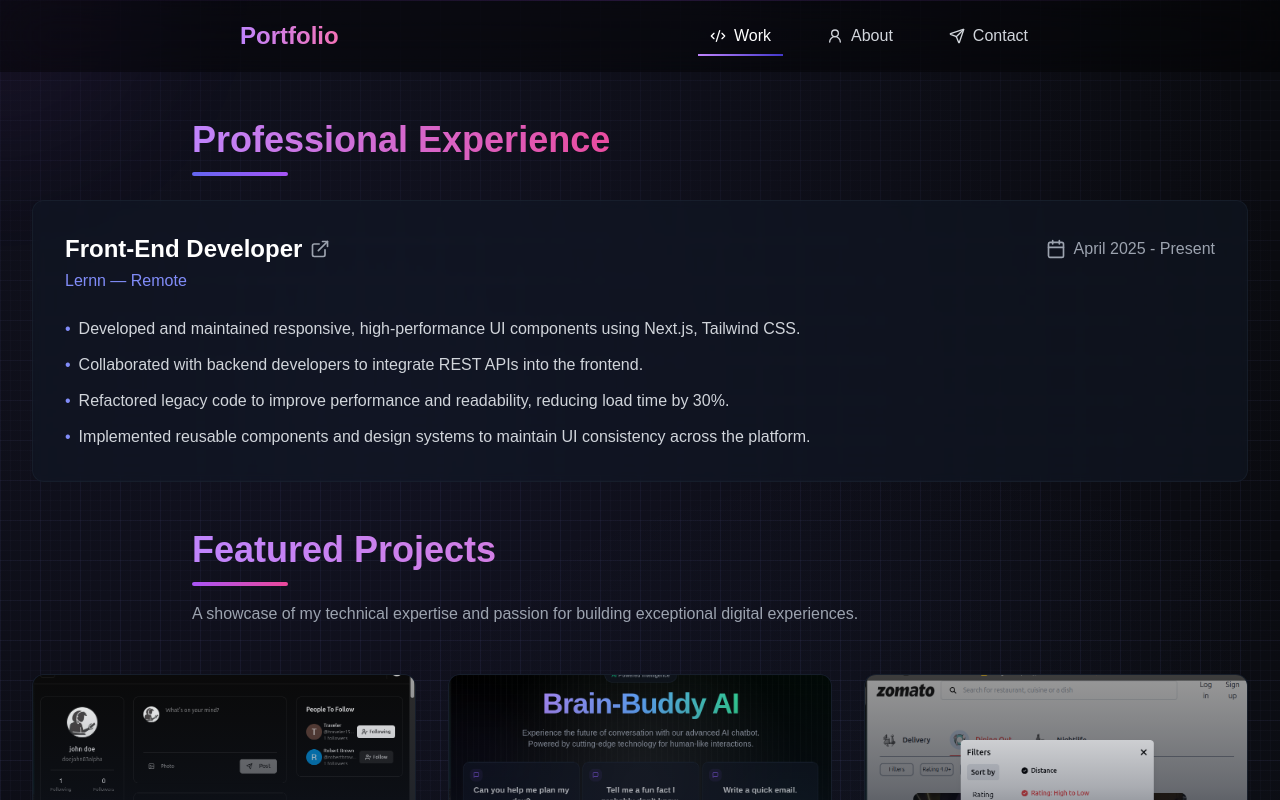
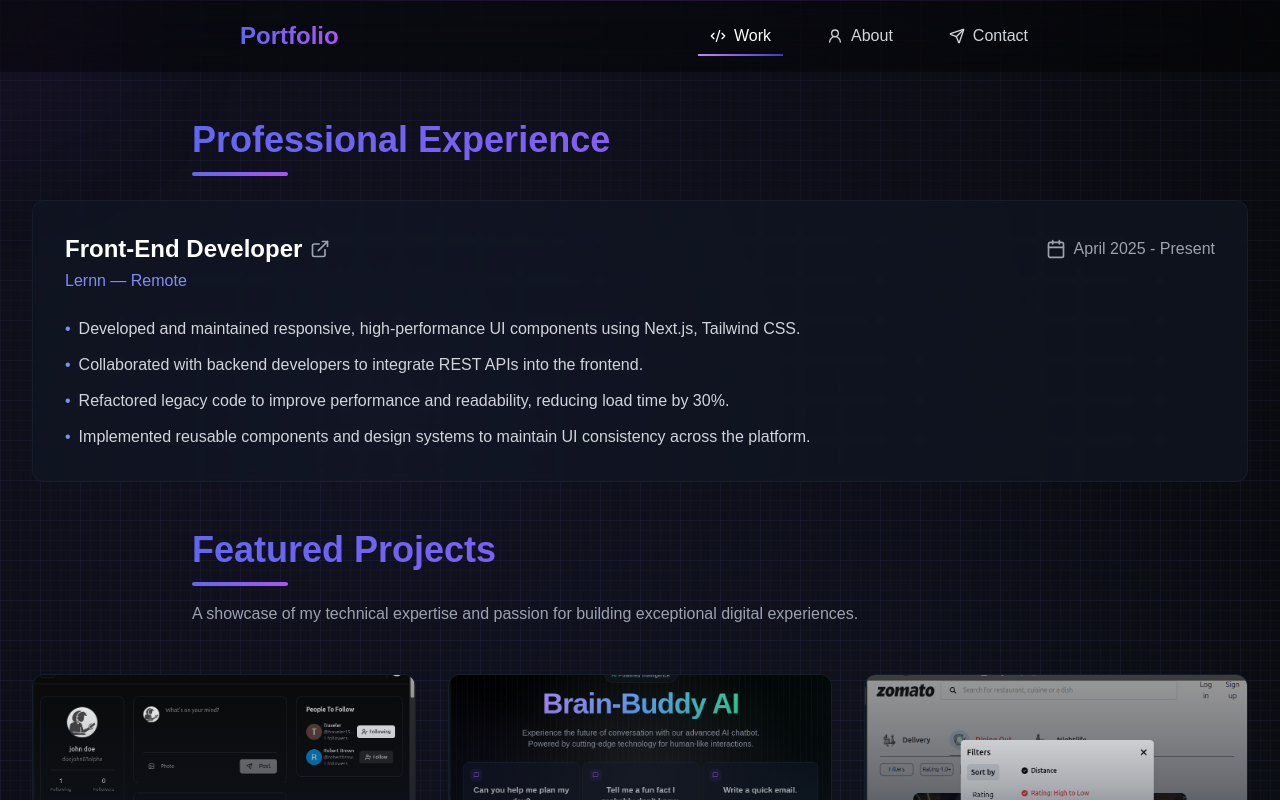
Before and after one commit to Sanjoy-droid/Portfolio, a Next.js app: page /work in a window 1280 px wide. Built offline with nearby package versions, Linux system fonts and the light colour scheme.

Commit message:
update styling

```diff
--- a/app/about/page.tsx
+++ b/app/about/page.tsx
@@ -46,7 +46,7 @@ const About = () => {
         {/* Hero Section */}
         {/* Hero Section */}
         <div className="mb-16 text-center md:text-left max-w-4xl mx-auto mt-12">
-          <h1 className="mb-4 bg-gradient-to-r from-purple-400 to-pink-400 bg-clip-text text-4xl md:text-4xl font-bold text-transparent">
+          <h1 className="mb-4 bg-gradient-to-r from-indigo-500 to-purple-500   bg-clip-text text-4xl md:text-4xl font-bold text-transparent">
             About Me
           </h1>
           <div className="h-1 w-24 bg-gradient-to-r from-indigo-500 to-purple-500 rounded-full mx-auto md:mx-0 mt-3"></div>
--- a/app/work/page.tsx
+++ b/app/work/page.tsx
@@ -98,7 +98,7 @@ const WorkPage = () => {
         {/* Experience Section */}
         <section className="mb-12">
           <div className="my-6 text-center md:text-left max-w-4xl mx-auto">
-            <h2 className="bg-gradient-to-r from-purple-400 via-pink-500 to-indigo-400  bg-clip-text text-3xl md:text-4xl font-bold text-transparent">
+            <h2 className="bg-gradient-to-r from-indigo-500 to-purple-500   bg-clip-text text-3xl md:text-4xl font-bold text-transparent">
               Professional Experience
             </h2>
             <div className="h-1 w-24 bg-gradient-to-r from-indigo-500 to-purple-500 rounded-full mx-auto md:mx-0 mt-3"></div>
@@ -171,10 +171,11 @@ const WorkPage = () => {
         {/* Projects Section */}
         <section className="mb-12">
           <div className="mb-12 text-center md:text-left max-w-4xl mx-auto">
-            <h2 className="bg-gradient-to-r from-purple-400 to-pink-400 bg-clip-text text-3xl md:text-4xl font-bold text-transparent">
+            <h2 className="bg-gradient-to-r from-indigo-500 to-purple-500   bg-clip-text text-3xl md:text-4xl font-bold text-transparent">
               Featured Projects
             </h2>
-            <div className="h-1 w-24 bg-gradient-to-r from-purple-500 to-pink-500 rounded-full mx-auto md:mx-0 mt-3"></div>
+
+            <div className="h-1 w-24 bg-gradient-to-r from-indigo-500 to-purple-500 rounded-full mx-auto md:mx-0 mt-3"></div>
             <p className="mt-4 text-gray-400 max-w-2xl mx-auto md:mx-0">
               A showcase of my technical expertise and passion for building
               exceptional digital experiences.
--- a/components/ContactSection.tsx
+++ b/components/ContactSection.tsx
@@ -14,10 +14,10 @@ const ContactSection = () => {
       <div className="container relative mx-auto max-w-4xl">
         {/* Header */}
         <div className="mb-12 md:mb-16 text-center md:text-left max-w-4xl mx-auto space-y-4">
-          <h1 className="bg-gradient-to-r from-purple-400 to-pink-400 bg-clip-text text-4xl sm:text-3xl md:text-4xl font-bold text-transparent">
+          <h1 className="bg-gradient-to-r from-indigo-500 to-purple-500  bg-clip-text text-4xl sm:text-3xl md:text-4xl font-bold text-transparent">
             Get In Touch
           </h1>
-          <div className="h-1 w-24 bg-gradient-to-r from-pink-400 to-purple-400 rounded-full mx-auto md:mx-0 mt-2"></div>
+          <div className="h-1 w-24 bg-gradient-to-r from-indigo-500 to-purple-500 rounded-full mx-auto md:mx-0 mt-3"></div>
           <p className="text-sm sm:text-base text-gray-400 px-4 md:px-0">
             I&apos;m always open to discussing new projects and opportunities.
             Have a project in mind or just want to chat? Feel free to reach out.
--- a/components/Header.tsx
+++ b/components/Header.tsx
@@ -51,7 +51,11 @@ const Header = () => {
         <div className="flex items-center justify-between">
           {/* Logo */}
           <Link href="/" className="relative text-2xl font-bold">
-            <span className="relative z-10 mx-24 bg-gradient-to-r from-purple-400 to-pink-400 bg-clip-text text-transparent">
+            <span
+              className="relative z-10 mx-24
+bg-gradient-to-r from-indigo-500 to-purple-500
+              bg-clip-text text-transparent"
+            >
               Portfolio
             </span>
             <div className="absolute inset-1 rounded-lg bg-gradient-to-r from-purple-500/20 to-indigo-500/20 opacity-0 blur transition-opacity duration-500 group-hover:opacity-100" />
@@ -65,14 +69,20 @@ const Header = () => {
                 <Link
                   key={id}
                   href={href}
-                  className={`group relative px-3 py-2 transition-colors duration-300 ${isActive ? "text-white" : "text-gray-300 hover:text-white"}`}
+                  className={`group relative px-3 py-2 transition-colors duration-300 ${
+                    isActive ? "text-white" : "text-gray-300 hover:text-white"
+                  }`}
                 >
                   <div className="flex items-center gap-2">
                     <Icon className="h-4 w-4" />
                     <span>{label}</span>
                   </div>
                   <div
-                    className={`absolute inset-x-0 bottom-0 h-0.5 bg-gradient-to-r from-purple-400 to-indigo-700 transition-transform duration-300 ${isActive ? "scale-x-100" : "scale-x-0 group-hover:scale-x-100"}`}
+                    className={`absolute inset-x-0 bottom-0 h-0.5 bg-gradient-to-r from-purple-400 to-indigo-700 transition-transform duration-300 ${
+                      isActive
+                        ? "scale-x-100"
+                        : "scale-x-0 group-hover:scale-x-100"
+                    }`}
                   />
                 </Link>
               );
@@ -107,7 +117,9 @@ const Header = () => {
                   key={id}
                   href={href}
                   onClick={() => setIsOpen(false)}
-                  className={`flex items-center gap-4 text-2xl transition-colors duration-300 ${isActive ? "text-white" : "text-gray-300 hover:text-white"}`}
+                  className={`flex items-center gap-4 text-2xl transition-colors duration-300 ${
+                    isActive ? "text-white" : "text-gray-300 hover:text-white"
+                  }`}
                 >
                   <Icon
                     className={`h-6 w-6 ${isActive ? "text-purple-400" : ""}`}
```
